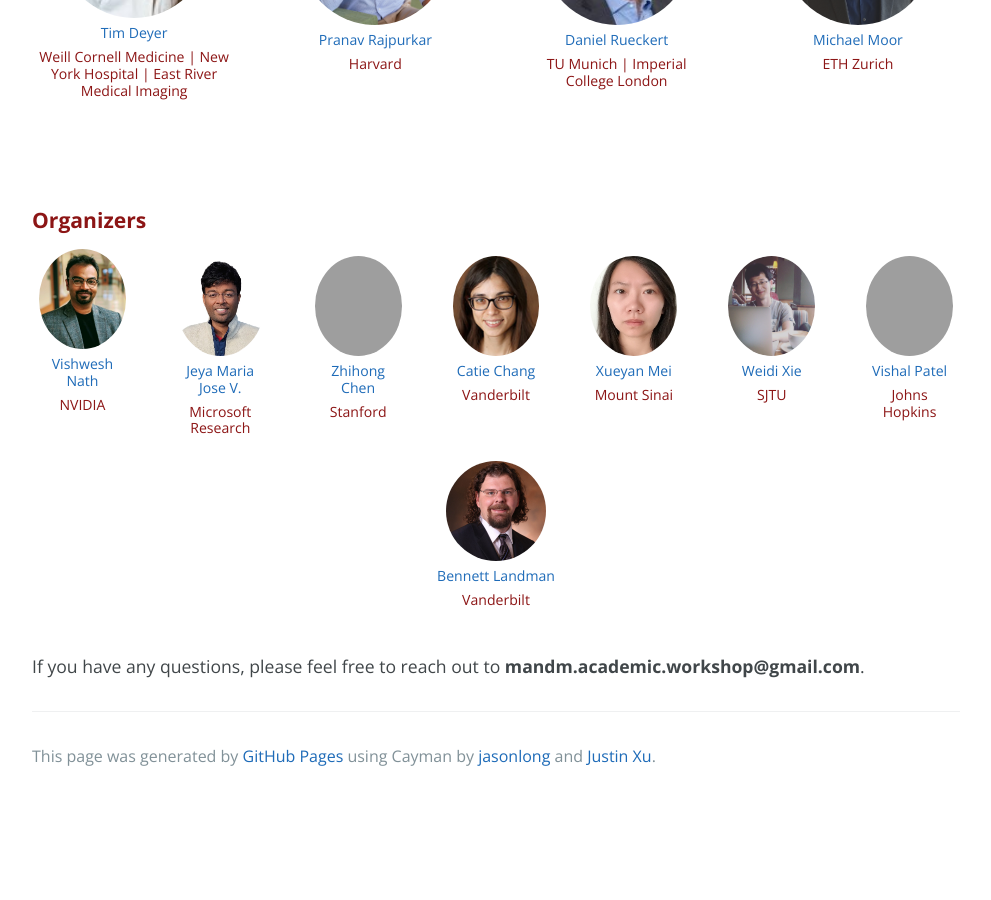
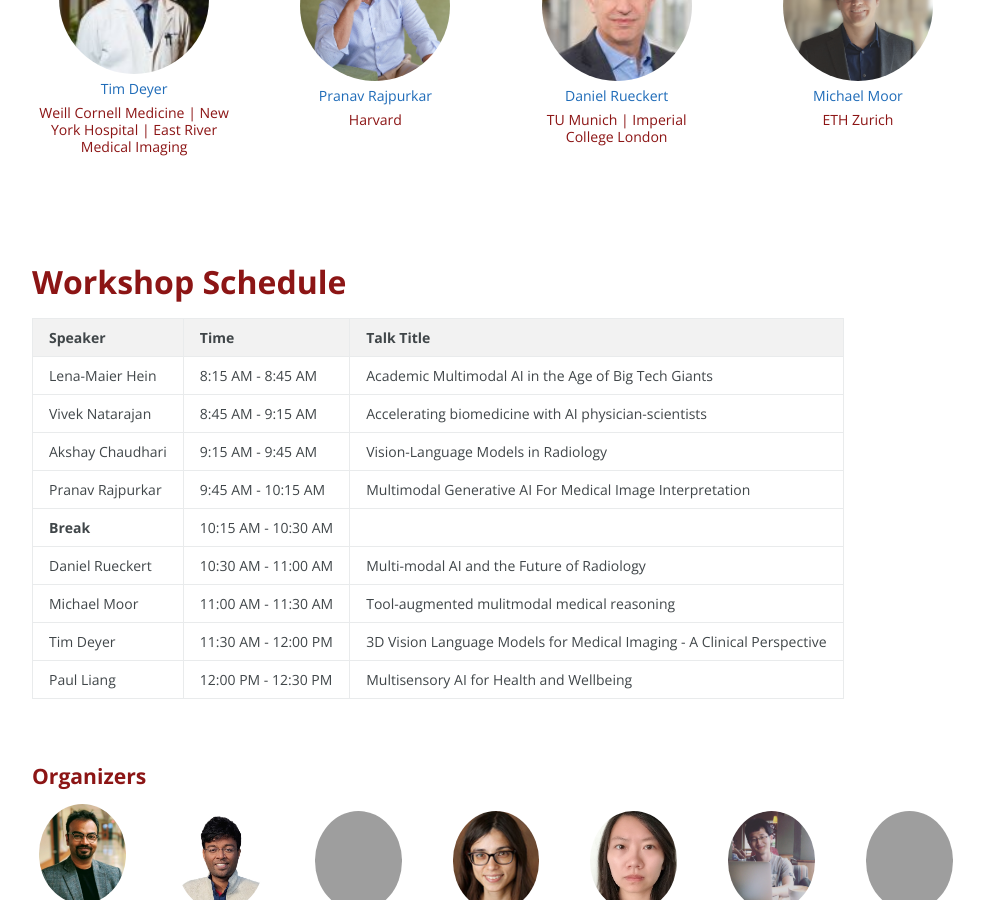
Before and after one commit to MandM2025/mandm2025.github.io, a Jekyll site: the page index.html, which Jekyll copies as it is, in a window 1280 px wide and 900 px high, scrolled down 1174 px, cut to the strip 0-900 px from the top of the window. Shown: the whole strip, without its empty margins (144-1135 px from the left). Built offline with Jekyll 4.4.1, drawn with Linux system fonts in a browser that asks for light colours; before the commit the page ends 1974 px from its top, so only the background shows below that; some of the changed text lies outside the part shown; grey boxes are pictures that could not be loaded.

Commit message:
added schedule and date

```diff
--- a/index.html
+++ b/index.html
@@ -28,6 +28,7 @@
 <section class="page-header">
     <h1 class="project-name" style="padding-bottom: 20px;">M&M: Multi-modal Models and Medicine</h1>
     <h2 class="project-tagline"><b>M&M @ CVPR'25 Workshop</b></h2>
+    <h2 class="project-tagline"><b>11 Jun 8:00 AM Local Time, 01:00 PM UTC - Room 208 A, Nashville Music City Center </b></h2>
     <!--    <a href="#" class="btn">View on GitHub</a>-->
 </section>
 
@@ -141,6 +142,69 @@
     </style>
 </head>
 <body>
+<section class="main-content">
+    <h2>
+        <a id="user-content-header-schedule" class="anchor" href="#schedule" aria-hidden="true">
+            <span class="octicon octicon-link"></span></a><b>Workshop Schedule</b>
+    </h2>
+    <table>
+        <thead>
+            <tr>
+                <th>Speaker</th>
+                <th>Time</th>
+                <th>Talk Title</th>
+            </tr>
+        </thead>
+        <tbody>
+            <tr>
+                <td>Lena-Maier Hein</td>
+                <td>8:15 AM - 8:45 AM</td>
+                <td>Academic Multimodal AI in the Age of Big Tech Giants</td>
+            </tr>
+            <tr>
+                <td>Vivek Natarajan</td>
+                <td>8:45 AM - 9:15 AM</td>
+                <td>Accelerating biomedicine with AI physician-scientists</td>
+            </tr>
+            <tr>
+                <td>Akshay Chaudhari</td>
+                <td>9:15 AM - 9:45 AM</td>
+                <td>Vision-Language Models in Radiology</td>
+            </tr>
+            <tr>
+                <td>Pranav Rajpurkar</td>
+                <td>9:45 AM - 10:15 AM</td>
+                <td>Multimodal Generative AI For Medical Image Interpretation</td>
+            </tr>
+            <tr>
+                <td><b>Break</b></td>
+                <td>10:15 AM - 10:30 AM</td>
+                <td></td>
+            </tr>
+            <tr>
+                <td>Daniel Rueckert</td>
+                <td>10:30 AM - 11:00 AM</td>
+                <td>Multi-modal AI and the Future of Radiology</td>
+            </tr>
+            <tr>
+                <td>Michael Moor</td>
+                <td>11:00 AM - 11:30 AM</td>
+                <td>Tool-augmented mulitmodal medical reasoning</td>
+            </tr>
+            <tr>
+                <td>Tim Deyer</td>
+                <td>11:30 AM - 12:00 PM</td>
+                <td>3D Vision Language Models for Medical Imaging - A Clinical Perspective</td>
+            </tr>
+            <tr>
+                <td>Paul Liang</td>
+                <td>12:00 PM - 12:30 PM</td>
+                <td>Multisensory AI for Health and Wellbeing</td>
+            </tr>
+        </tbody>
+    </table>
+</section>
+
 <!--
 <table>
     <thead>
@@ -307,7 +371,7 @@
         <td>Multimodal Data Fusion Impairment Progression Prediction</td>
     </tr>
     </tbody>
-</table> -->
+</table>  -->
 
 <section class="main-content">
     <h2 style="font-size: 1.2em;">
```
